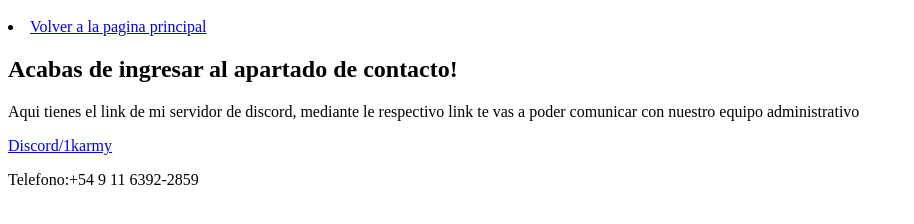
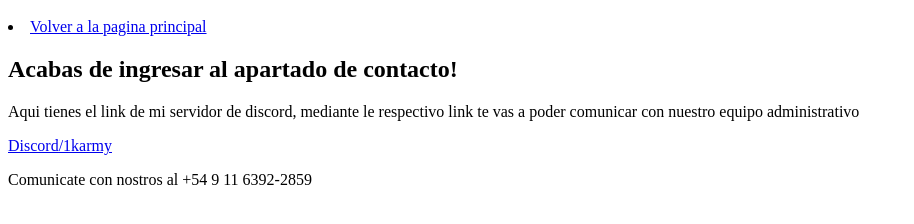
Before and after one commit to Luchoobarp/miprimerapaginweeb, a plain HTML site: page contact.html in a window 1280 px wide. Shown: the part 60-284 px from the top of the page, without its empty margins (0-914 px from the left). Drawn offline with Linux system fonts and the light colour scheme.

Commit message:
Update contact.html
asd

```diff
--- a/contact.html
+++ b/contact.html
@@ -12,7 +12,7 @@
     <h2> Acabas de ingresar al apartado de contacto!</h2>
     <p> Aqui tienes el link de mi servidor de discord, mediante le respectivo link te vas a poder comunicar con nuestro equipo administrativo</p>
     <a href="https://discord.gg/DExFsVpJ">Discord/1karmy</a>
-    <p> Telefono:+54 9 11 6392-2859</p>
+    <p> Comunicate con nostros al +54 9 11 6392-2859</p>
 
 
 </body>
```
